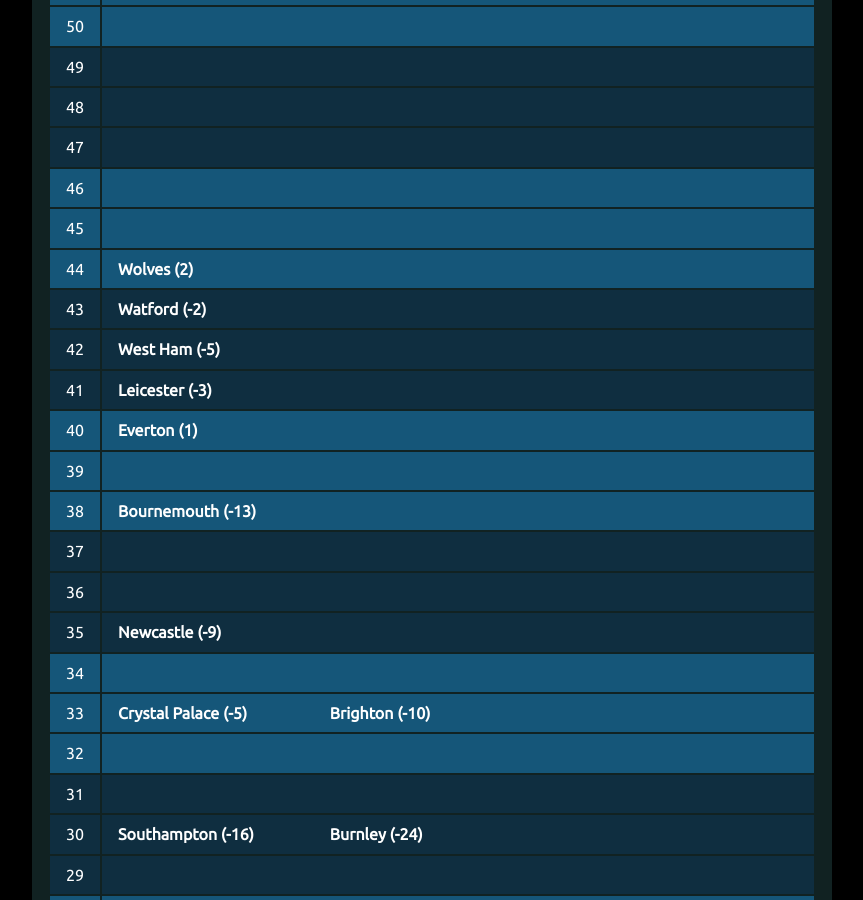
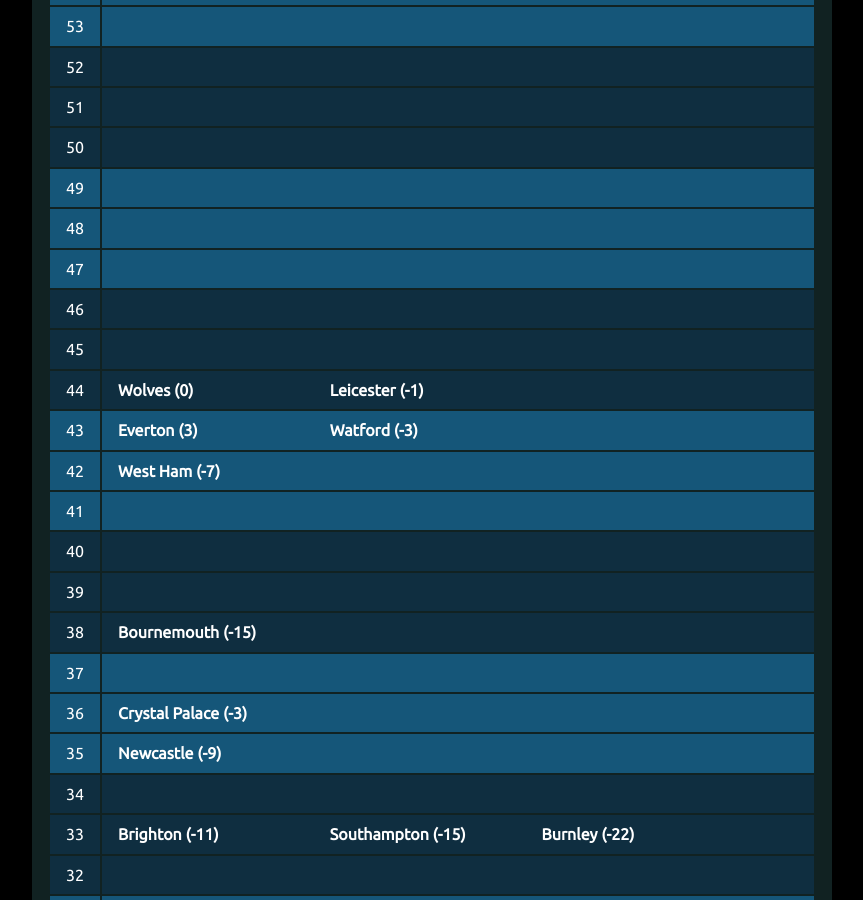
Before and after one commit to muru/muru.github.io, a Jekyll site: the page built from resources.md, in a window 1280 px wide and 900 px high, scrolled down 2776 px. Shown: the whole window, without its empty margins (208-1071 px from the left). Built offline with Jekyll 4.4.1, drawn with Linux system fonts in a browser that asks for light colours; some of the changed text lies outside the part shown.

Commit message:
updated cann-table: Mon  1 Apr 10:04:16 JST 2019

```diff
--- a/cann-table.html
+++ b/cann-table.html
@@ -1,339 +1,354 @@
 <table id="cann-table">
 <thead> <th> Pts </th> <th> Clubs (GD) </th> </thead>
 	<tr class="cann-row-1">
-		<td class="cann-point"> 76 </td>
+		<td class="cann-point"> 79 </td>
 		<td class="cann-clubs">
-			<span class="club-name"> Liverpool (52) </span>
+			<span class="club-name"> Liverpool (53) </span>
 		</td>
  	</tr>
 	<tr class="cann-row-1">
+		<td class="cann-point"> 78 </td>
+		<td class="cann-clubs">
+		</td>
+ 	</tr>
+	<tr class="cann-row-1">
+		<td class="cann-point"> 77 </td>
+		<td class="cann-clubs">
+			<span class="club-name"> Man City (60) </span>
+		</td>
+ 	</tr>
+	<tr class="cann-row-2">
+		<td class="cann-point"> 76 </td>
+		<td class="cann-clubs">
+		</td>
+ 	</tr>
+	<tr class="cann-row-2">
 		<td class="cann-point"> 75 </td>
 		<td class="cann-clubs">
 		</td>
  	</tr>
-	<tr class="cann-row-1">
+	<tr class="cann-row-2">
 		<td class="cann-point"> 74 </td>
 		<td class="cann-clubs">
-			<span class="club-name"> Man City (58) </span>
 		</td>
  	</tr>
-	<tr class="cann-row-2">
+	<tr class="cann-row-1">
 		<td class="cann-point"> 73 </td>
 		<td class="cann-clubs">
 		</td>
  	</tr>
-	<tr class="cann-row-2">
+	<tr class="cann-row-1">
 		<td class="cann-point"> 72 </td>
 		<td class="cann-clubs">
 		</td>
  	</tr>
-	<tr class="cann-row-2">
+	<tr class="cann-row-1">
 		<td class="cann-point"> 71 </td>
 		<td class="cann-clubs">
 		</td>
  	</tr>
-	<tr class="cann-row-1">
+	<tr class="cann-row-2">
 		<td class="cann-point"> 70 </td>
 		<td class="cann-clubs">
 		</td>
  	</tr>
-	<tr class="cann-row-1">
+	<tr class="cann-row-2">
 		<td class="cann-point"> 69 </td>
 		<td class="cann-clubs">
 		</td>
  	</tr>
-	<tr class="cann-row-1">
+	<tr class="cann-row-2">
 		<td class="cann-point"> 68 </td>
 		<td class="cann-clubs">
 		</td>
  	</tr>
-	<tr class="cann-row-2">
+	<tr class="cann-row-1">
 		<td class="cann-point"> 67 </td>
 		<td class="cann-clubs">
 		</td>
  	</tr>
-	<tr class="cann-row-2">
+	<tr class="cann-row-1">
 		<td class="cann-point"> 66 </td>
 		<td class="cann-clubs">
 		</td>
  	</tr>
-	<tr class="cann-row-2">
+	<tr class="cann-row-1">
 		<td class="cann-point"> 65 </td>
 		<td class="cann-clubs">
 		</td>
  	</tr>
-	<tr class="cann-row-1">
+	<tr class="cann-row-2">
 		<td class="cann-point"> 64 </td>
 		<td class="cann-clubs">
 		</td>
  	</tr>
-	<tr class="cann-row-1">
+	<tr class="cann-row-2">
 		<td class="cann-point"> 63 </td>
 		<td class="cann-clubs">
 		</td>
  	</tr>
-	<tr class="cann-row-1">
+	<tr class="cann-row-2">
 		<td class="cann-point"> 62 </td>
 		<td class="cann-clubs">
 		</td>
  	</tr>
-	<tr class="cann-row-2">
+	<tr class="cann-row-1">
 		<td class="cann-point"> 61 </td>
 		<td class="cann-clubs">
-			<span class="club-name"> Tottenham (25) </span>
+			<span class="club-name"> Tottenham (24) </span>
+			<span class="club-name"> Man Utd (19) </span>
 		</td>
  	</tr>
-	<tr class="cann-row-2">
+	<tr class="cann-row-1">
 		<td class="cann-point"> 60 </td>
 		<td class="cann-clubs">
 			<span class="club-name"> Arsenal (24) </span>
+			<span class="club-name"> Chelsea (18) </span>
 		</td>
  	</tr>
-	<tr class="cann-row-2">
+	<tr class="cann-row-1">
 		<td class="cann-point"> 59 </td>
 		<td class="cann-clubs">
 		</td>
  	</tr>
-	<tr class="cann-row-1">
+	<tr class="cann-row-2">
 		<td class="cann-point"> 58 </td>
 		<td class="cann-clubs">
-			<span class="club-name"> Man Utd (18) </span>
 		</td>
  	</tr>
-	<tr class="cann-row-1">
+	<tr class="cann-row-2">
 		<td class="cann-point"> 57 </td>
 		<td class="cann-clubs">
-			<span class="club-name"> Chelsea (17) </span>
 		</td>
  	</tr>
-	<tr class="cann-row-1">
+	<tr class="cann-row-2">
 		<td class="cann-point"> 56 </td>
 		<td class="cann-clubs">
 		</td>
  	</tr>
-	<tr class="cann-row-2">
+	<tr class="cann-row-1">
 		<td class="cann-point"> 55 </td>
 		<td class="cann-clubs">
 		</td>
  	</tr>
-	<tr class="cann-row-2">
+	<tr class="cann-row-1">
 		<td class="cann-point"> 54 </td>
 		<td class="cann-clubs">
 		</td>
  	</tr>
-	<tr class="cann-row-2">
+	<tr class="cann-row-1">
 		<td class="cann-point"> 53 </td>
 		<td class="cann-clubs">
 		</td>
  	</tr>
-	<tr class="cann-row-1">
+	<tr class="cann-row-2">
 		<td class="cann-point"> 52 </td>
 		<td class="cann-clubs">
 		</td>
  	</tr>
-	<tr class="cann-row-1">
+	<tr class="cann-row-2">
 		<td class="cann-point"> 51 </td>
 		<td class="cann-clubs">
 		</td>
  	</tr>
-	<tr class="cann-row-1">
+	<tr class="cann-row-2">
 		<td class="cann-point"> 50 </td>
 		<td class="cann-clubs">
 		</td>
  	</tr>
-	<tr class="cann-row-2">
+	<tr class="cann-row-1">
 		<td class="cann-point"> 49 </td>
 		<td class="cann-clubs">
 		</td>
  	</tr>
-	<tr class="cann-row-2">
+	<tr class="cann-row-1">
 		<td class="cann-point"> 48 </td>
 		<td class="cann-clubs">
 		</td>
  	</tr>
-	<tr class="cann-row-2">
+	<tr class="cann-row-1">
 		<td class="cann-point"> 47 </td>
 		<td class="cann-clubs">
 		</td>
  	</tr>
-	<tr class="cann-row-1">
+	<tr class="cann-row-2">
 		<td class="cann-point"> 46 </td>
 		<td class="cann-clubs">
 		</td>
  	</tr>
-	<tr class="cann-row-1">
+	<tr class="cann-row-2">
 		<td class="cann-point"> 45 </td>
 		<td class="cann-clubs">
 		</td>
  	</tr>
-	<tr class="cann-row-1">
+	<tr class="cann-row-2">
 		<td class="cann-point"> 44 </td>
 		<td class="cann-clubs">
-			<span class="club-name"> Wolves (2) </span>
+			<span class="club-name"> Wolves (0) </span>
+			<span class="club-name"> Leicester (-1) </span>
+		</td>
+ 	</tr>
+	<tr class="cann-row-1">
+		<td class="cann-point"> 43 </td>
+		<td class="cann-clubs">
+			<span class="club-name"> Everton (3) </span>
+			<span class="club-name"> Watford (-3) </span>
+		</td>
+ 	</tr>
+	<tr class="cann-row-1">
+		<td class="cann-point"> 42 </td>
+		<td class="cann-clubs">
+			<span class="club-name"> West Ham (-7) </span>
+		</td>
+ 	</tr>
+	<tr class="cann-row-1">
+		<td class="cann-point"> 41 </td>
+		<td class="cann-clubs">
 		</td>
  	</tr>
 	<tr class="cann-row-2">
-		<td class="cann-point"> 43 </td>
+		<td class="cann-point"> 40 </td>
 		<td class="cann-clubs">
-			<span class="club-name"> Watford (-2) </span>
 		</td>
  	</tr>
 	<tr class="cann-row-2">
-		<td class="cann-point"> 42 </td>
-		<td class="cann-clubs">
-			<span class="club-name"> West Ham (-5) </span>
-		</td>
- 	</tr>
-	<tr class="cann-row-2">
-		<td class="cann-point"> 41 </td>
-		<td class="cann-clubs">
-			<span class="club-name"> Leicester (-3) </span>
-		</td>
- 	</tr>
-	<tr class="cann-row-1">
-		<td class="cann-point"> 40 </td>
-		<td class="cann-clubs">
-			<span class="club-name"> Everton (1) </span>
-		</td>
- 	</tr>
-	<tr class="cann-row-1">
 		<td class="cann-point"> 39 </td>
 		<td class="cann-clubs">
 		</td>
  	</tr>
-	<tr class="cann-row-1">
+	<tr class="cann-row-2">
 		<td class="cann-point"> 38 </td>
 		<td class="cann-clubs">
-			<span class="club-name"> Bournemouth (-13) </span>
+			<span class="club-name"> Bournemouth (-15) </span>
 		</td>
  	</tr>
-	<tr class="cann-row-2">
+	<tr class="cann-row-1">
 		<td class="cann-point"> 37 </td>
 		<td class="cann-clubs">
 		</td>
  	</tr>
-	<tr class="cann-row-2">
+	<tr class="cann-row-1">
 		<td class="cann-point"> 36 </td>
 		<td class="cann-clubs">
+			<span class="club-name"> Crystal Palace (-3) </span>
 		</td>
  	</tr>
-	<tr class="cann-row-2">
+	<tr class="cann-row-1">
 		<td class="cann-point"> 35 </td>
 		<td class="cann-clubs">
 			<span class="club-name"> Newcastle (-9) </span>
 		</td>
  	</tr>
-	<tr class="cann-row-1">
+	<tr class="cann-row-2">
 		<td class="cann-point"> 34 </td>
 		<td class="cann-clubs">
 		</td>
  	</tr>
-	<tr class="cann-row-1">
+	<tr class="cann-row-2">
 		<td class="cann-point"> 33 </td>
 		<td class="cann-clubs">
-			<span class="club-name"> Crystal Palace (-5) </span>
-			<span class="club-name"> Brighton (-10) </span>
+			<span class="club-name"> Brighton (-11) </span>
+			<span class="club-name"> Southampton (-15) </span>
+			<span class="club-name"> Burnley (-22) </span>
 		</td>
  	</tr>
-	<tr class="cann-row-1">
+	<tr class="cann-row-2">
 		<td class="cann-point"> 32 </td>
 		<td class="cann-clubs">
 		</td>
  	</tr>
-	<tr class="cann-row-2">
+	<tr class="cann-row-1">
 		<td class="cann-point"> 31 </td>
 		<td class="cann-clubs">
 		</td>
  	</tr>
-	<tr class="cann-row-2">
+	<tr class="cann-row-1">
 		<td class="cann-point"> 30 </td>
 		<td class="cann-clubs">
-			<span class="club-name"> Southampton (-16) </span>
-			<span class="club-name"> Burnley (-24) </span>
 		</td>
  	</tr>
-	<tr class="cann-row-2">
+	<tr class="cann-row-1">
 		<td class="cann-point"> 29 </td>
 		<td class="cann-clubs">
 		</td>
  	</tr>
-	<tr class="cann-row-1">
+	<tr class="cann-row-2">
 		<td class="cann-point"> 28 </td>
 		<td class="cann-clubs">
-			<span class="club-name"> Cardiff (-30) </span>
+			<span class="club-name"> Cardiff (-31) </span>
 		</td>
  	</tr>
-	<tr class="cann-row-1">
+	<tr class="cann-row-2">
 		<td class="cann-point"> 27 </td>
 		<td class="cann-clubs">
 		</td>
  	</tr>
-	<tr class="cann-row-1">
+	<tr class="cann-row-2">
 		<td class="cann-point"> 26 </td>
 		<td class="cann-clubs">
 		</td>
  	</tr>
-	<tr class="cann-row-2">
+	<tr class="cann-row-1">
 		<td class="cann-point"> 25 </td>
 		<td class="cann-clubs">
 		</td>
  	</tr>
-	<tr class="cann-row-2">
+	<tr class="cann-row-1">
 		<td class="cann-point"> 24 </td>
 		<td class="cann-clubs">
 		</td>
  	</tr>
-	<tr class="cann-row-2">
+	<tr class="cann-row-1">
 		<td class="cann-point"> 23 </td>
 		<td class="cann-clubs">
 		</td>
  	</tr>
-	<tr class="cann-row-1">
+	<tr class="cann-row-2">
 		<td class="cann-point"> 22 </td>
 		<td class="cann-clubs">
 		</td>
  	</tr>
-	<tr class="cann-row-1">
+	<tr class="cann-row-2">
 		<td class="cann-point"> 21 </td>
 		<td class="cann-clubs">
 		</td>
  	</tr>
-	<tr class="cann-row-1">
+	<tr class="cann-row-2">
 		<td class="cann-point"> 20 </td>
 		<td class="cann-clubs">
 		</td>
  	</tr>
-	<tr class="cann-row-2">
+	<tr class="cann-row-1">
 		<td class="cann-point"> 19 </td>
 		<td class="cann-clubs">
 		</td>
  	</tr>
-	<tr class="cann-row-2">
+	<tr class="cann-row-1">
 		<td class="cann-point"> 18 </td>
 		<td class="cann-clubs">
 		</td>
  	</tr>
-	<tr class="cann-row-2">
+	<tr class="cann-row-1">
 		<td class="cann-point"> 17 </td>
 		<td class="cann-clubs">
-			<span class="club-name"> Fulham (-41) </span>
+			<span class="club-name"> Fulham (-43) </span>
 		</td>
  	</tr>
-	<tr class="cann-row-1">
+	<tr class="cann-row-2">
 		<td class="cann-point"> 16 </td>
 		<td class="cann-clubs">
 		</td>
  	</tr>
-	<tr class="cann-row-1">
+	<tr class="cann-row-2">
 		<td class="cann-point"> 15 </td>
 		<td class="cann-clubs">
 		</td>
  	</tr>
-	<tr class="cann-row-1">
+	<tr class="cann-row-2">
 		<td class="cann-point"> 14 </td>
 		<td class="cann-clubs">
-			<span class="club-name"> Huddersfield (-39) </span>
+			<span class="club-name"> Huddersfield (-41) </span>
 		</td>
  	</tr>
 </table>
-<span id="cann-gen-note"> Generated on  Monday, 25 March 2019 at 10:03 JST. </span>
+<span id="cann-gen-note"> Generated on  Monday, 01 April 2019 at 10:04 JST. </span>
```
